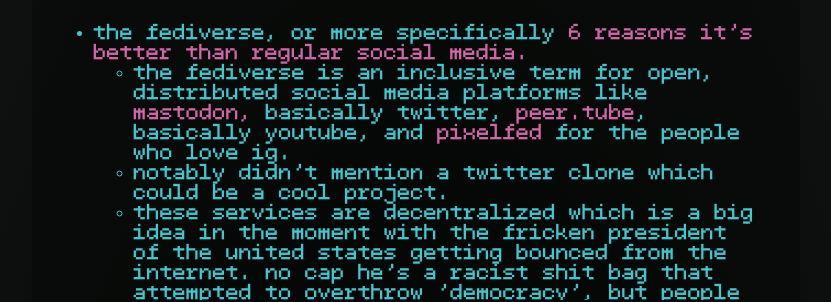
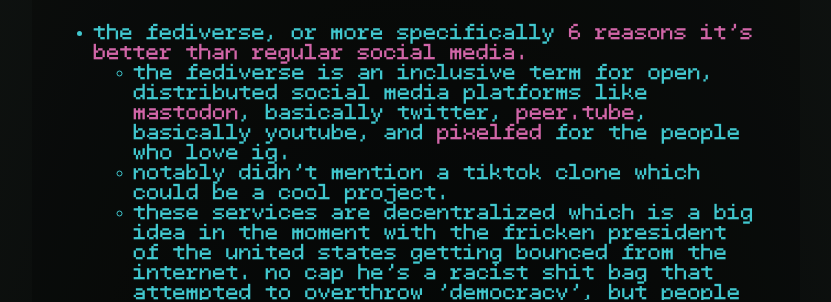
Before and after one commit to mackbowes/mackbowes.com, a Next.js app: page / in a window 1280 px wide. Both pictures are taken after a click on the element "RSS ROUNDUP 3". Shown: the part 458-760 px from the top of the page, without its empty margins (224-1055 px from the left). Built offline with nearby package versions, Linux system fonts and the light colour scheme; a web font is replaced by a local one.

Commit message:
fixed typos

```diff
--- a/pages/index.js
+++ b/pages/index.js
@@ -214,8 +214,8 @@
           <ul>
             <li>The Fediverse, or more specifically <IL href="https://slashdev.space/posts/2021-01-18-reasons-the-fediverse-is-better" tooltip="6 Reasons the Fediverse is better than regular social media on slashdev.space">6 reasons it's better than regular social media.</IL>
             <ul>
-              <li>The fediverse is an inclusive term for open, distributed social media platforms like <IL href="https://joinmastodon.org/">mastodon,</IL> basically twitter, <IL href="https://peer.tube/" tooltip="peer tube">peer.tube</IL>, basically youtube, and <IL href="https://pixelfed.org/" tooltip="Pixelfed.org">pixelfed</IL> for the people who love IG.</li>
-              <li>Notably didn't mention a twitter clone which could be a cool project.</li>
+              <li>The fediverse is an inclusive term for open, distributed social media platforms like <IL href="https://joinmastodon.org/">mastodon</IL>, basically twitter, <IL href="https://peer.tube/" tooltip="peer tube">peer.tube</IL>, basically youtube, and <IL href="https://pixelfed.org/" tooltip="Pixelfed.org">pixelfed</IL> for the people who love IG.</li>
+              <li>Notably didn't mention a tiktok clone which could be a cool project.</li>
               <li>These services are decentralized which is a big idea in the moment with the fricken president of the united states getting bounced from the internet. no cap he's a racist shit bag that attempted to overthrow 'democracy', but people are just hyper aware of twitter et al.'s ability to bounce them.</li>
             </ul>
             </li>
```
